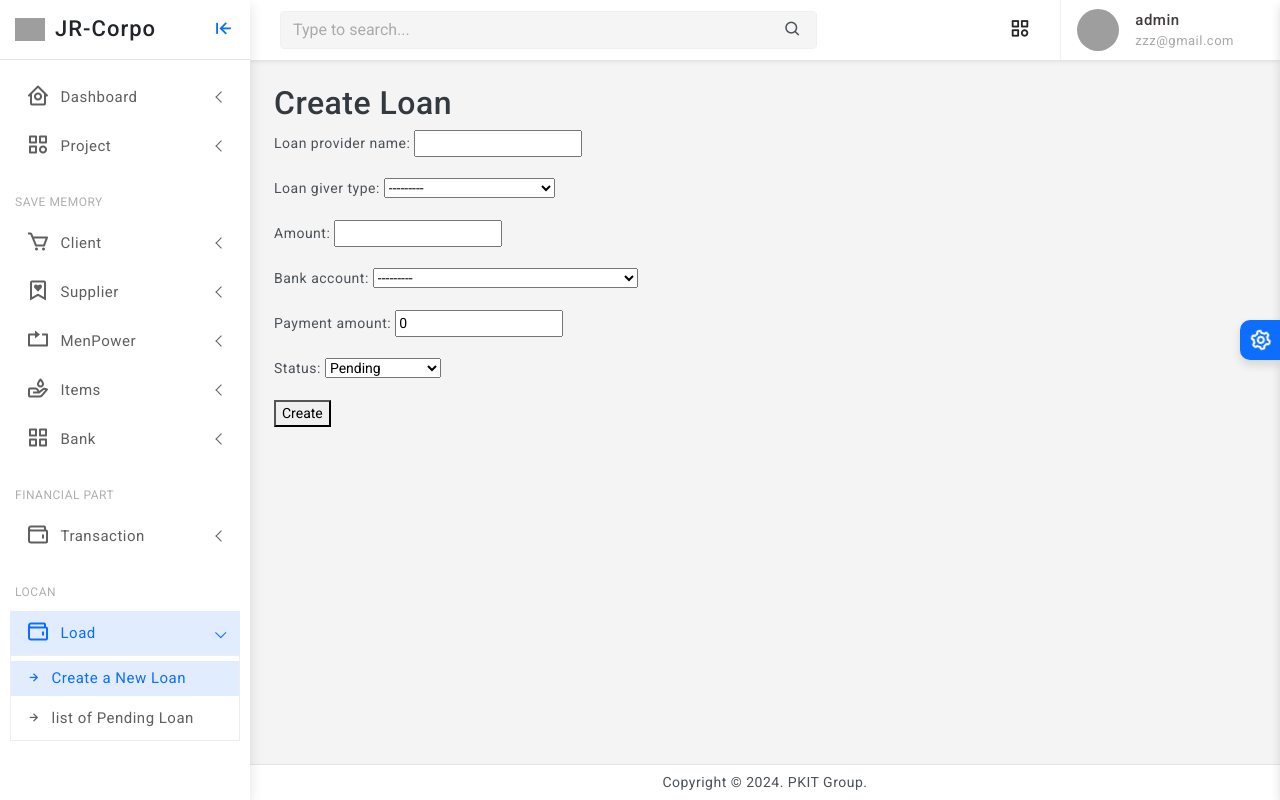
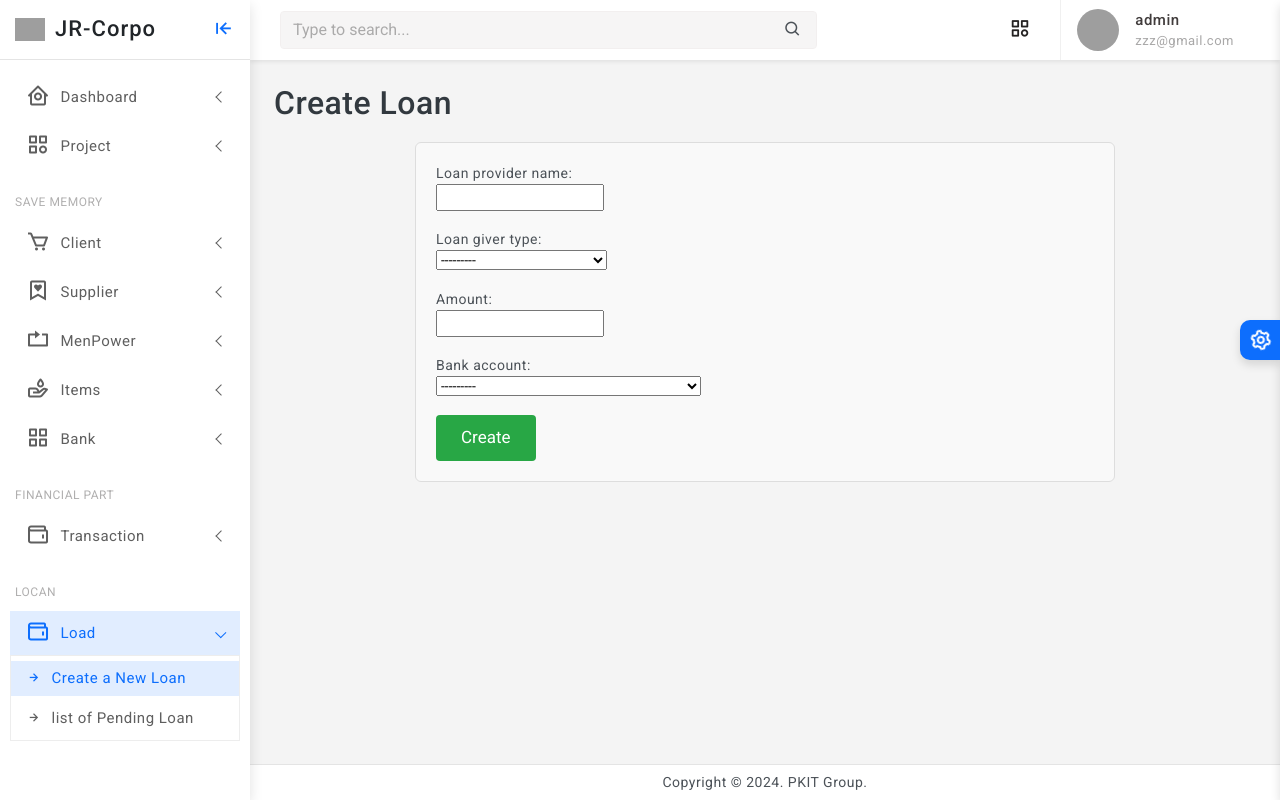
Before and after one commit to tohidrupok/operations-processing-system, a Django app: page /loans/create/ in a window 1280 px wide. Run offline with Django 5.2, Linux system fonts and the light colour scheme; a user stored in the database is signed in; data comes from the database, SQL or seed files in the repository; both versions use the stored data as it was after the commit; some libraries are stand-ins or nearby versions; grey boxes are pictures that could not be loaded.

Commit message:
loan ar kaj se

```diff
--- a/finance/forms.py
+++ b/finance/forms.py
@@ -107,11 +107,13 @@ class PayLoanForm(forms.ModelForm):
         }
 
 
-    def __init__(self, *args, **kwargs):
-        payloan_giver_type = kwargs.pop('loan_giver_type', None)
-        super().__init__(*args, **kwargs)
+    def clean(self):
+        cleaned_data = super().clean()
+        loan_type = cleaned_data.get('payloan_giver_type')
 
-        if payloan_giver_type in ['CASH', 'BANK', 'MOBILE', 'CHEQUE']:
-            self.fields['bank_account'].queryset = BankAccount.objects.filter(account_type=payloan_giver_type)
-        else:
-            self.fields['bank_account'].queryset = BankAccount.objects.all()
+        if loan_type == 'CHEQUE':
+            if not cleaned_data.get('cheque_number'):
+                self.add_error('cheque_number', 'This field is required for cheque loans.')
+            if not cleaned_data.get('cheque_date'):
+                self.add_error('cheque_date', 'This field is required for cheque loans.')
+        return cleaned_data
--- a/finance/models.py
+++ b/finance/models.py
@@ -147,8 +147,8 @@ class Loan(models.Model):
     loan_giver_type = models.CharField(max_length=10, choices=LOAN_GIVER_TYPE_CHOICES)
     amount = models.PositiveIntegerField()
     bank_account = models.ForeignKey('BankAccount', on_delete=models.SET_NULL, null=True, blank=True, help_text="Linked bank account if applicable")
-    payment_amount = models.PositiveIntegerField(default=0)
-    status = models.CharField(max_length=10, choices=STATUS_CHOICES, default='PENDING')
+    payment_amount = models.PositiveIntegerField(default=0, null=True, blank=True, )
+    status = models.CharField(max_length=10, choices=STATUS_CHOICES, default='PENDING', null=True, blank=True, )
 
     cheque_number = models.CharField(max_length=50, blank=True, null=True)
     cheque_date = models.DateField(blank=True, null=True)
--- a/finance/templates/loan/create_loan.html
+++ b/finance/templates/loan/create_loan.html
@@ -3,25 +3,62 @@
 {% block content %}
 <h2>{% if loan %}Update{% else %}Create{% endif %} Loan</h2>
 
-<form method="post">
+<form method="post" style="max-width: 700px; margin: 20px auto; padding: 20px; border: 1px solid #ddd; border-radius: 6px; background: #f9f9f9;">
     {% csrf_token %}
     {{ form.non_field_errors }}
 
-    {{ form.loan_provider_name.label_tag }} {{ form.loan_provider_name }}<br><br>
-    {{ form.loan_giver_type.label_tag }} {{ form.loan_giver_type }}<br><br>
-    {{ form.amount.label_tag }} {{ form.amount }}<br><br>
-    {{ form.bank_account.label_tag }} {{ form.bank_account }}<br><br>
-    {{ form.payment_amount.label_tag }} {{ form.payment_amount }}<br><br>
-    {{ form.status.label_tag }} {{ form.status }}<br><br>
-
-    <div id="cheque-fields" style="display:none;">
-        {{ form.cheque_number.label_tag }} {{ form.cheque_number }}<br><br>
-        {{ form.cheque_date.label_tag }} {{ form.cheque_date }}<br><br>
-        {{ form.voucher_number.label_tag }} {{ form.voucher_number }}<br><br>
-        {{ form.voucher_date.label_tag }} {{ form.voucher_date }}<br><br>
+    <div style="margin-bottom: 18px;">
+        {{ form.loan_provider_name.label_tag }}<br>
+        {{ form.loan_provider_name }}
+        {{ form.loan_provider_name.errors }}
     </div>
 
-    <button type="submit">{% if loan %}Update{% else %}Create{% endif %}</button>
+    <div style="margin-bottom: 18px;">
+        {{ form.loan_giver_type.label_tag }}<br>
+        {{ form.loan_giver_type }}
+        {{ form.loan_giver_type.errors }}
+    </div>
+
+    <div style="margin-bottom: 18px;">
+        {{ form.amount.label_tag }}<br>
+        {{ form.amount }}
+        {{ form.amount.errors }}
+    </div>
+
+    <div style="margin-bottom: 18px;">
+        {{ form.bank_account.label_tag }}<br>
+        {{ form.bank_account }}
+        {{ form.bank_account.errors }}
+    </div>
+
+
+
+    <div id="cheque-fields" style="display:none; margin-bottom: 18px; padding-left: 15px; border-left: 3px solid #ccc;">
+        <div style="margin-bottom: 12px;">
+            {{ form.cheque_number.label_tag }}<br>
+            {{ form.cheque_number }}
+            {{ form.cheque_number.errors }}
+        </div>
+        <div style="margin-bottom: 12px;">
+            {{ form.cheque_date.label_tag }}<br>
+            {{ form.cheque_date }}
+            {{ form.cheque_date.errors }}
+        </div>
+        <div style="margin-bottom: 12px;">
+            {{ form.voucher_number.label_tag }}<br>
+            {{ form.voucher_number }}
+            {{ form.voucher_number.errors }}
+        </div>
+        <div>
+            {{ form.voucher_date.label_tag }}<br>
+            {{ form.voucher_date }}
+            {{ form.voucher_date.errors }}
+        </div>
+    </div>
+
+    <button type="submit" style="padding: 10px 25px; font-size: 17px; cursor: pointer; border-radius: 4px; border: none; background-color: #28a745; color: white;">
+        {% if loan %}Update{% else %}Create{% endif %}
+    </button>
 </form>
 
 <script>
```
Also changed, not shown: finance/templates/loan/create_payloan.html (+51 -4 lines), db.sqlite3, finance/migrations/0011_alter_loan_payment_amount_alter_loan_status.py (added).
